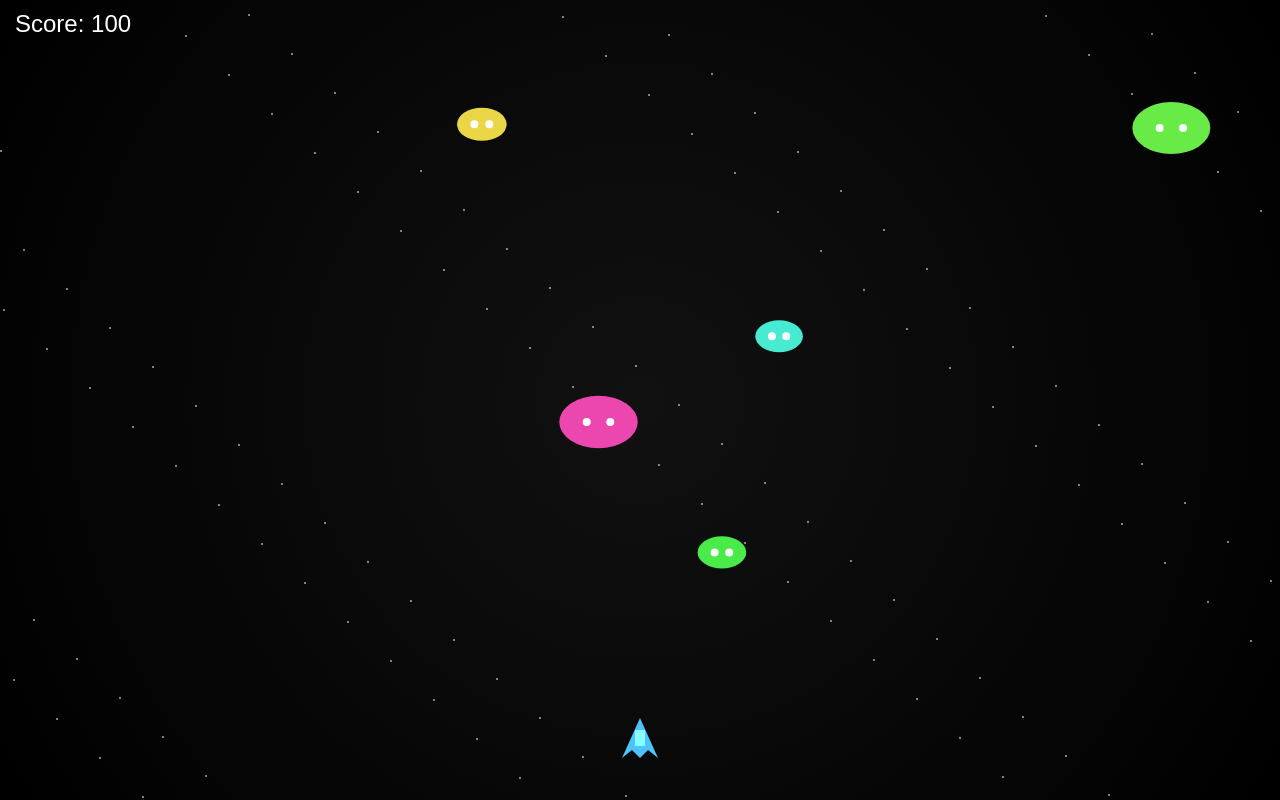
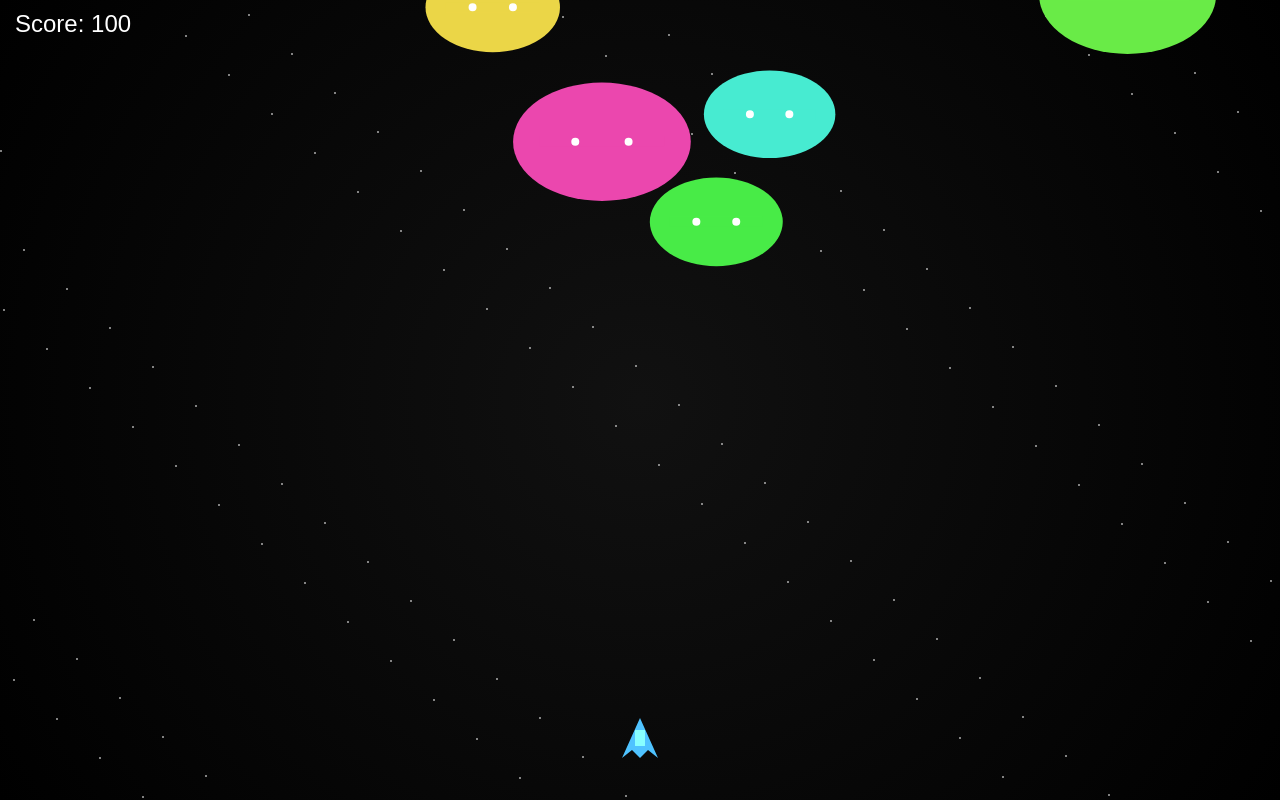
Before and after one commit to rafa1629/space-shooter, a plain HTML site: page index.html in a window 1280 px wide. Drawn offline with Linux system fonts and the light colour scheme.

Commit message:
Update index.html

```diff
--- a/index.html
+++ b/index.html
@@ -114,14 +114,14 @@ document.addEventListener("keyup",e=>{
 
 function spawnEnemy(){
 
-    const size=40+Math.random()*40;
+    const size = 120 + Math.random() * 60;
 
     enemies.push({
         x:Math.random()*(canvas.width-size),
         y:-size,
         w:size,
         h:size,
-        speed:1+Math.random()*2+score/700,
+        speed:0.5+Math.random()*1+score/1400,
         color:`hsl(${Math.random()*360},80%,60%)`
     });
 }
```
